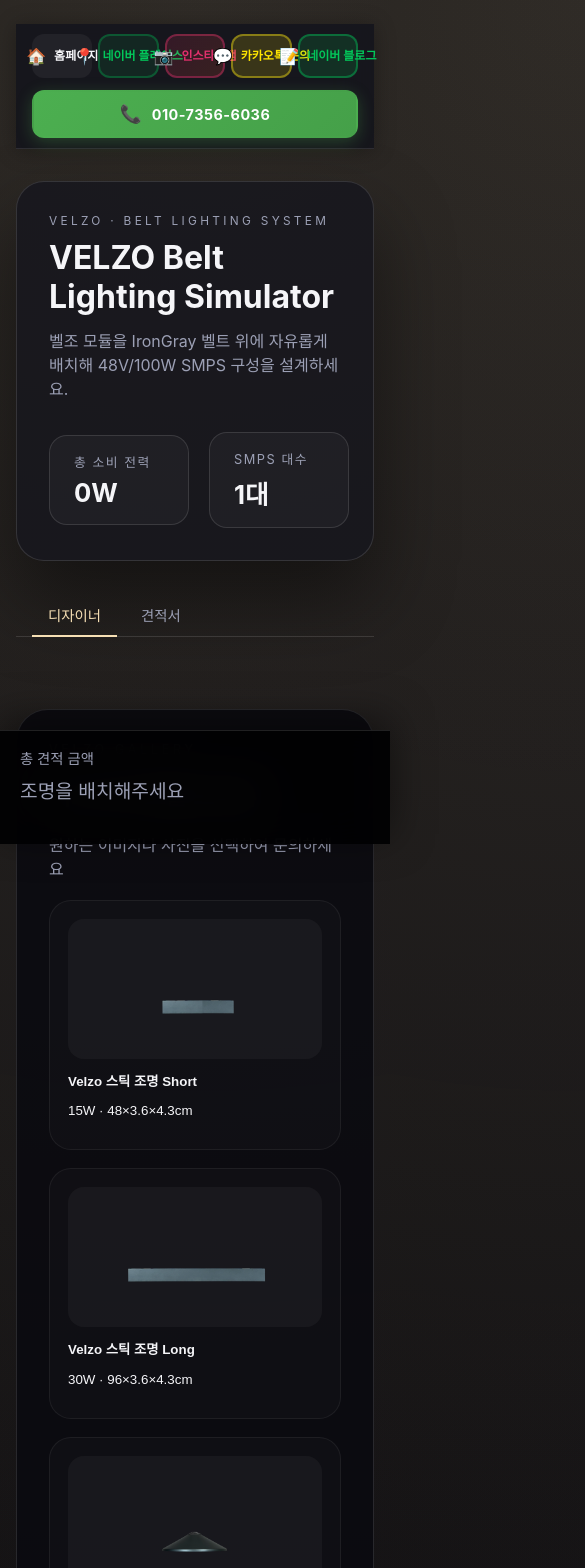
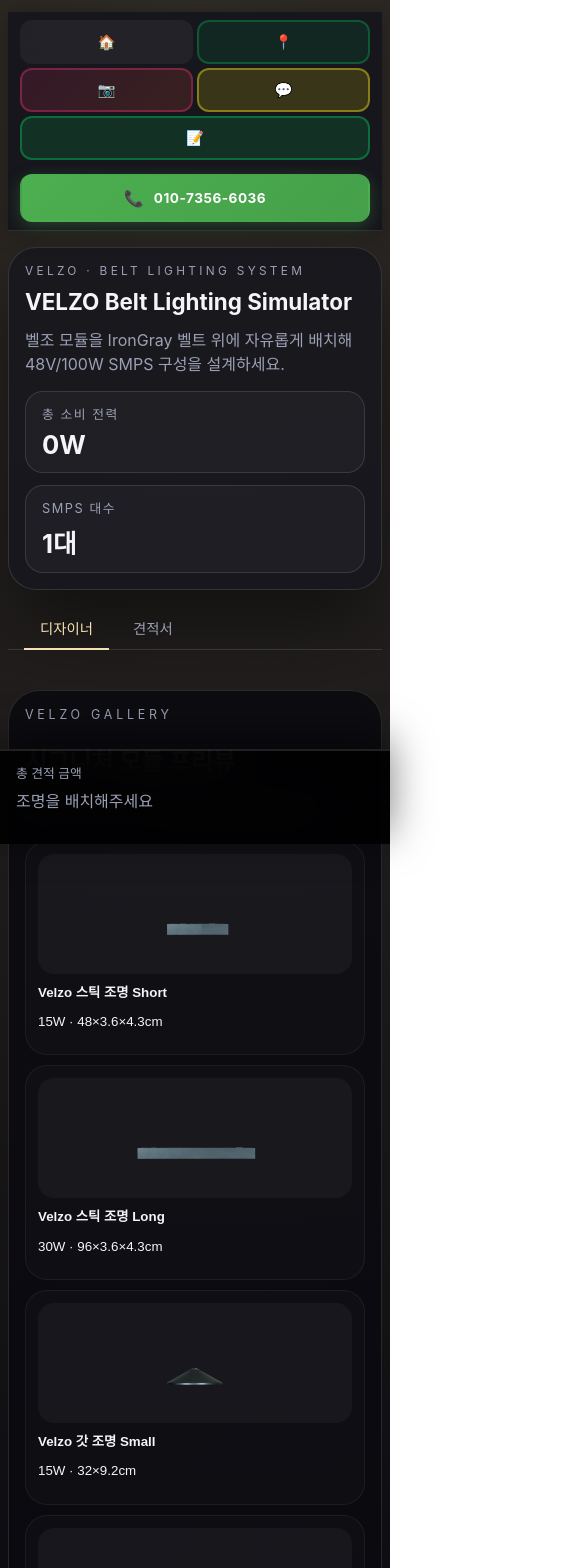
Before and after one commit to velzo-by-lake/velzo-smps, a React (Vite) app: page / in a window 390 px wide. Shown: the top 1568 px of the page, 585 px wide, since content can reach past the window. Built offline with nearby package versions, Linux system fonts and the light colour scheme; the HTML template or start-up script is replaced by a standard one.

Commit message:
feat: 모바일 UI/UX 완전 최적화 - 반응형 레이아웃, 터치 최적화, 가로 스크롤 방지

```diff
--- a/index.html
+++ b/index.html
@@ -3,7 +3,10 @@
   <head>
     <meta charset="UTF-8" />
     <link rel="icon" type="image/svg+xml" href="/vite.svg" />
-    <meta name="viewport" content="width=device-width, initial-scale=1.0" />
+    <meta name="viewport" content="width=device-width, initial-scale=1.0, maximum-scale=5.0, user-scalable=yes" />
+    <meta name="mobile-web-app-capable" content="yes" />
+    <meta name="apple-mobile-web-app-capable" content="yes" />
+    <meta name="apple-mobile-web-app-status-bar-style" content="black-translucent" />
     <title>VELZO SMPS Configurator</title>
   </head>
   <body>
--- a/src/App.css
+++ b/src/App.css
@@ -23,10 +23,14 @@
   background: radial-gradient(circle at top, rgba(246, 223, 180, 0.18), transparent 35%),
     linear-gradient(145deg, #040407 0%, #090812 70%, #05050a 100%);
   color: var(--text);
+  overflow-x: hidden; /* 가로 스크롤 방지 */
+  -webkit-overflow-scrolling: touch; /* iOS 부드러운 스크롤 */
 }
 
 #root {
   min-height: 100vh;
+  overflow-x: hidden; /* 가로 스크롤 방지 */
+  width: 100%;
 }
 
 .app {
@@ -36,6 +40,9 @@
   display: flex;
   flex-direction: column;
   gap: 32px;
+  width: 100%;
+  box-sizing: border-box;
+  overflow-x: hidden; /* 가로 스크롤 방지 */
 }
 
 .top-banner {
@@ -544,10 +551,14 @@
   align-items: center;
   justify-content: center;
   z-index: 50;
+  padding: 20px;
+  overflow-y: auto;
+  -webkit-overflow-scrolling: touch;
 }
 
 .modal-card {
   width: min(900px, 90vw);
+  max-width: 100%;
   background: rgba(12, 12, 20, 0.95);
   border: 1px solid rgba(255, 255, 255, 0.1);
   border-radius: 28px;
@@ -556,17 +567,35 @@
   display: flex;
   flex-direction: column;
   gap: 20px;
+  max-height: 90vh;
+  overflow-y: auto;
+  -webkit-overflow-scrolling: touch;
+  box-sizing: border-box;
 }
 
 .modal-close {
   position: absolute;
   right: 24px;
   top: 20px;
-  background: transparent;
+  background: rgba(255, 255, 255, 0.1);
   border: none;
   color: var(--text);
   font-size: 1.8rem;
   cursor: pointer;
+  width: 40px;
+  height: 40px;
+  border-radius: 50%;
+  display: flex;
+  align-items: center;
+  justify-content: center;
+  transition: all 0.2s ease;
+  z-index: 10;
+  -webkit-tap-highlight-color: transparent;
+}
+
+.modal-close:hover {
+  background: rgba(255, 255, 255, 0.2);
+  transform: rotate(90deg);
 }
 
 .modal-main {
@@ -848,59 +877,332 @@
   }
 }
 
+/* 모바일 최적화 (600px 이하) */
 @media (max-width: 600px) {
   .top-banner {
-    padding: 10px 0;
+    padding: 8px 0;
   }
 
   .banner-content {
-    padding: 0 16px;
+    padding: 0 12px;
+    gap: 10px;
+    flex-wrap: wrap;
+  }
+
+  .banner-links {
+    gap: 4px;
+    width: 100%;
+    order: 1;
+  }
+
+  .banner-link {
+    padding: 10px 10px;
+    font-size: 0.75rem;
+    min-height: 44px;
+    flex: 1 1 calc(50% - 2px);
+    min-width: 0;
+    justify-content: center;
+  }
+
+  .banner-link .link-icon {
+    font-size: 0.9rem;
+  }
+
+  .banner-link .link-text {
+    font-size: 0.7rem;
+    display: none; /* 모바일에서는 아이콘만 표시 */
+  }
+
+  .phone-button {
+    padding: 10px 14px;
+    font-size: 0.85rem;
+    width: 100%;
+    order: 2;
+    margin-top: 4px;
+  }
+
+  .phone-icon {
+    font-size: 1rem;
+  }
+
+  .phone-number {
+    font-size: 0.85rem;
+  }
+
+  .app {
+    padding: 16px 12px 140px; /* 하단 패딩 증가 (PriceSummary 공간) */
+    gap: 20px;
+  }
+
+  .sim-header {
+    padding: 20px;
+    gap: 20px;
+  }
+
+  .sim-header h1 {
+    font-size: 1.6rem;
+  }
+
+  .header-metrics {
+    flex-direction: column;
+    width: 100%;
     gap: 12px;
   }
 
-  .banner-links {
-    gap: 6px;
+  .header-metrics > div {
+    width: 100%;
+    min-width: 0;
+    padding: 12px 16px;
   }
 
-  .banner-link {
-    padding: 10px 12px;
-    font-size: 0.8rem;
-    min-height: 44px;
+  .main-grid {
+    gap: 20px;
   }
 
-  .banner-link .link-icon {
-    font-size: 1rem;
+  .catalog {
+    padding: 20px;
+    position: relative;
+  }
+
+  .catalog-card {
+    flex-direction: row;
+    align-items: center;
+    text-align: left;
+    padding: 14px;
+    gap: 12px;
+  }
+
+  .catalog-card img {
+    width: 60px;
+    height: 60px;
+  }
+
+  .canvas-zone {
+    padding: 16px;
+    gap: 20px;
+  }
+
+  .canvas-head {
+    flex-direction: column;
+    align-items: stretch;
+    gap: 12px;
+  }
+
+  .primary-btn {
+    width: 100%;
+    padding: 14px 20px;
+    font-size: 0.95rem;
+  }
+
+  .belt-row {
+    padding: 16px;
+    gap: 16px;
+  }
+
+  .belt-wrapper {
+    padding: 8px;
+  }
+
+  .belt-accordion {
+    padding: 12px 16px;
+    grid-template-columns: 1fr auto;
+    gap: 12px;
+  }
+
+  .belt-accordion strong {
+    font-size: 1.1rem;
+  }
+
+  .belt-delete-btn {
+    width: 36px;
+    height: 36px;
+    font-size: 1.3rem;
+    right: 8px;
+  }
+
+  .gallery-panel {
+    padding: 20px;
+    margin-top: 24px;
+  }
+
+  .gallery-grid {
+    grid-template-columns: repeat(2, 1fr);
+    gap: 12px;
+  }
+
+  .gallery-card {
+    padding: 12px;
+    gap: 8px;
+  }
+
+  .gallery-card img {
+    height: 100px;
+  }
+
+  .modal-overlay {
+    padding: 0;
+    align-items: flex-end; /* 모바일에서는 하단 정렬 */
+  }
+
+  .modal-card {
+    width: 100%;
+    max-width: 100%;
+    padding: 20px;
+    border-radius: 20px 20px 0 0;
+    max-height: 90vh;
+    margin: 0;
+  }
+
+  .modal-close {
+    right: 16px;
+    top: 16px;
+    width: 36px;
+    height: 36px;
+    font-size: 1.5rem;
+    background: rgba(255, 255, 255, 0.15);
+  }
+
+  .modal-main {
+    flex-direction: column;
+    gap: 16px;
+  }
+
+  .modal-hero {
+    width: 100%;
+    height: 180px;
+  }
+
+  .modal-info h3 {
+    font-size: 1.3rem;
+  }
+
+  .modal-eyebrow {
+    font-size: 0.7rem;
+  }
+
+  .modal-spec {
+    font-size: 0.85rem;
+  }
+
+  .modal-description {
+    font-size: 0.9rem;
+    line-height: 1.6;
+  }
+
+  .primary-btn {
+    width: 100%;
+    padding: 14px 20px;
+    font-size: 0.95rem;
+    min-height: 48px;
+  }
+
+  .modal-gallery {
+    grid-template-columns: repeat(2, 1fr);
+    gap: 10px;
+  }
+
+  .gallery-item img {
+    height: 120px;
+  }
+
+  .modal-lightbox img {
+    width: 95vw;
+    max-height: 85vh;
+  }
+
+  .lightbox-close {
+    top: 16px;
+    right: 16px;
+    width: 40px;
+    height: 40px;
+    font-size: 1.5rem;
+  }
+}
+
+/* 매우 작은 화면 (480px 이하) */
+@media (max-width: 480px) {
+  .app {
+    padding: 12px 8px 140px;
+    gap: 16px;
+  }
+
+  .sim-header {
+    padding: 16px;
+    gap: 16px;
+  }
+
+  .sim-header h1 {
+    font-size: 1.4rem;
+  }
+
+  .catalog {
+    padding: 16px;
+  }
+
+  .catalog-card {
+    padding: 12px;
+    gap: 10px;
+  }
+
+  .catalog-card img {
+    width: 50px;
+    height: 50px;
+  }
+
+  .canvas-zone {
+    padding: 12px;
+    gap: 16px;
+  }
+
+  .belt-row {
+    padding: 12px;
+    gap: 12px;
+  }
+
+  .gallery-panel {
+    padding: 16px;
+  }
+
+  .gallery-grid {
+    grid-template-columns: 1fr;
+    gap: 10px;
+  }
+
+  .gallery-card img {
+    height: 120px;
   }
 
   .banner-link .link-text {
-    font-size: 0.75rem;
+    display: none; /* 매우 작은 화면에서는 텍스트 숨김 */
+  }
+}
+
+/* 터치 최적화 */
+@media (hover: none) and (pointer: coarse) {
+  /* 터치 디바이스에서만 적용 */
+  .banner-link,
+  .phone-button,
+  .catalog-card,
+  .gallery-card,
+  .primary-btn,
+  .tab-btn {
+    -webkit-tap-highlight-color: rgba(246, 223, 180, 0.2);
+    touch-action: manipulation; /* 더블 탭 줌 방지 */
   }
 
-  .phone-button {
-    padding: 12px 16px;
-    font-size: 0.9rem;
+  .banner-link:hover,
+  .phone-button:hover,
+  .catalog-card:hover,
+  .gallery-card:hover {
+    transform: none; /* 터치 디바이스에서는 호버 효과 제거 */
   }
 
-  .phone-icon {
-    font-size: 1.1rem;
-  }
-
-  .phone-number {
-    font-size: 0.9rem;
-  }
-
-  .app {
-    padding: 24px 16px 60px;
-  }
-
-  .canvas-zone {
-    padding: 24px;
-  }
-
-  .catalog-card {
-    flex-direction: column;
-    align-items: center;
-    text-align: center;
+  .banner-link:active,
+  .phone-button:active,
+  .catalog-card:active,
+  .gallery-card:active {
+    transform: scale(0.98);
+    opacity: 0.9;
   }
 }
 
--- a/src/components/PriceSummary.css
+++ b/src/components/PriceSummary.css
@@ -178,6 +178,7 @@
   box-shadow: 0 8px 24px rgba(255, 107, 53, 0.5);
 }
 
+/* 태블릿 및 작은 화면 (768px 이하) */
 @media (max-width: 768px) {
   .price-summary-fixed {
     padding: 16px 20px;
@@ -212,6 +213,72 @@
   .inquiry-btn,
   .purchase-btn {
     width: 100%;
+    min-height: 48px; /* 터치 친화적 */
+  }
+}
+
+/* 모바일 최적화 (600px 이하) */
+@media (max-width: 600px) {
+  .price-summary-fixed {
+    padding: 12px 16px;
+    border-top-width: 2px;
+  }
+
+  .price-summary-content {
+    gap: 12px;
+  }
+
+  .price-label {
+    font-size: 0.8rem;
+  }
+
+  .price-main {
+    gap: 6px;
+  }
+
+  .price-values {
+    gap: 6px;
+  }
+
+  .price-original {
+    font-size: 0.95rem;
+  }
+
+  .price-discount,
+  .price-normal {
+    font-size: 1.4rem;
+  }
+
+  .price-empty {
+    font-size: 1rem;
+  }
+
+  .price-details {
+    flex-direction: column;
+    gap: 6px;
+    font-size: 0.8rem;
+  }
+
+  .discount-badge {
+    font-size: 0.75rem;
+    padding: 3px 10px;
+  }
+
+  .time-remaining {
+    font-size: 0.8rem;
+  }
+
+  .price-actions {
+    gap: 8px;
+  }
+
+  .catalog-btn,
+  .inquiry-btn,
+  .purchase-btn {
+    padding: 12px 16px;
+    font-size: 0.9rem;
+    min-height: 48px;
+    border-radius: 10px;
   }
 }
 
--- a/src/components/ProductGallery.css
+++ b/src/components/ProductGallery.css
@@ -312,31 +312,135 @@
   cursor: not-allowed;
 }
 
+/* 모바일 최적화 (600px 이하) */
 @media (max-width: 600px) {
+  .gallery-actions {
+    margin-top: 16px;
+  }
+
+  .gallery-inquiry-btn {
+    width: 100%;
+    padding: 14px 20px;
+    font-size: 0.95rem;
+    min-height: 48px;
+  }
+
+  .gallery-inquiry-modal-overlay {
+    padding: 12px;
+    align-items: flex-end; /* 모바일에서는 하단 정렬 */
+  }
+
   .gallery-inquiry-modal-content {
-    padding: 24px;
-    max-height: 95vh;
+    padding: 20px;
+    max-height: 90vh;
+    border-radius: 20px 20px 0 0;
+    width: 100%;
+    max-width: none;
+  }
+
+  .modal-close-btn {
+    top: 12px;
+    right: 12px;
+    width: 36px;
+    height: 36px;
+    font-size: 1.5rem;
+  }
+
+  .gallery-inquiry-modal-content h3 {
+    font-size: 1.4rem;
+    margin-bottom: 6px;
+    padding-right: 40px;
+  }
+
+  .modal-description {
+    font-size: 0.85rem;
+    margin-bottom: 16px;
+    line-height: 1.5;
+  }
+
+  .image-upload-section {
+    margin-bottom: 16px;
+  }
+
+  .image-upload-button {
+    padding: 12px 20px;
+    font-size: 0.9rem;
+    min-height: 48px;
+    width: 100%;
+    justify-content: center;
   }
 
   .selected-images {
-    grid-template-columns: repeat(auto-fill, minmax(100px, 1fr));
+    grid-template-columns: repeat(auto-fill, minmax(90px, 1fr));
     gap: 8px;
+    margin-top: 12px;
+  }
+
+  .remove-image-btn {
+    width: 24px;
+    height: 24px;
+    font-size: 1rem;
+    top: 2px;
+    right: 2px;
+  }
+
+  .phone-section {
+    margin-bottom: 16px;
+  }
+
+  .required-label {
+    font-size: 0.9rem;
+    margin-bottom: 6px;
   }
 
   .phone-input-wrapper {
     flex-direction: column;
+    gap: 8px;
+  }
+
+  .phone-input {
+    padding: 12px 14px;
+    font-size: 0.95rem;
+    min-height: 48px;
   }
 
   .call-now-btn {
     width: 100%;
+    padding: 12px 20px;
+    font-size: 0.9rem;
+    min-height: 48px;
+  }
+
+  .phone-hint {
+    font-size: 0.8rem;
+    margin-top: 6px;
+  }
+
+  .inquiry-message-section {
+    margin-bottom: 16px;
+  }
+
+  .inquiry-message-section label {
+    font-size: 0.9rem;
+    margin-bottom: 6px;
+  }
+
+  .inquiry-textarea {
+    padding: 12px;
+    font-size: 0.9rem;
+    min-height: 100px;
   }
 
   .modal-actions {
     flex-direction: column;
+    gap: 8px;
   }
 
   .cancel-btn,
   .submit-btn {
     width: 100%;
+    padding: 14px 20px;
+    font-size: 0.95rem;
+    min-height: 48px;
   }
 }
```
